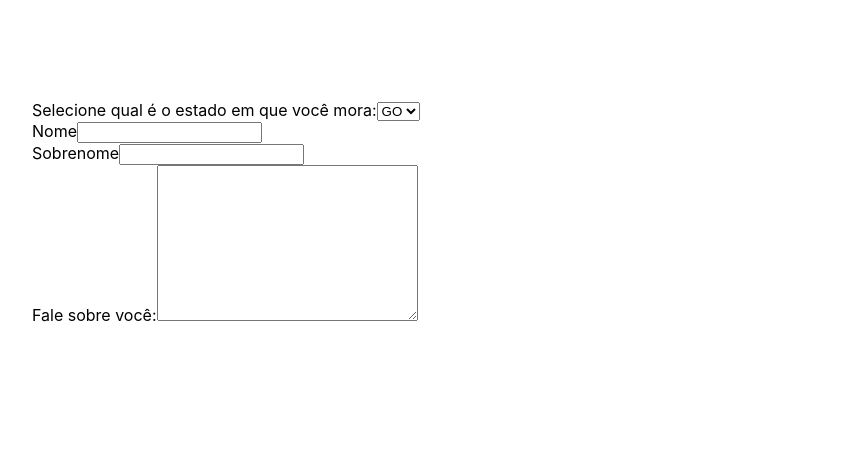
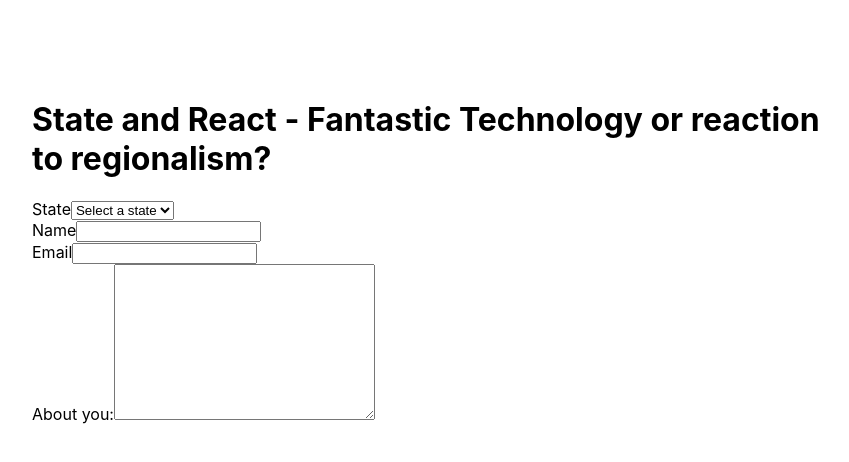
Before and after one commit to lucasiqueira/trybe-exercicios, a React (Create React App) app in the folder 2-front-end/secao-3-componentes-de-estado-eventos-e-formularios-com-react/dia-2-formularios-no-react/my-form-1.0/: page / in a window 1280 px wide. Shown: the top 462 px of the page, without its empty margins (68-917 px from the left). Built offline with nearby package versions, Linux system fonts and the light colour scheme.

Commit message:
feat: controlling all elements

```diff
--- a/2-front-end/secao-3-componentes-de-estado-eventos-e-formularios-com-react/dia-2-formularios-no-react/my-form-1.0/src/components/Form.jsx
+++ b/2-front-end/secao-3-componentes-de-estado-eventos-e-formularios-com-react/dia-2-formularios-no-react/my-form-1.0/src/components/Form.jsx
@@ -6,43 +6,68 @@
 
     this.state = {
       name: '',
+      email: '',
+      state: 'Select a state',
+      aboutyou: '',
     }
   }
 
-  handleNameChange = ({target}) => {
-    this.setState({ name: target.value })
+  handleChange = ({target}) => {
+    const { name, value } = target
+    this.setState({ [name]: value })
+    console.log(value);
   }
 
   render() {
-    const { name } = this.state;
+    const { name, email, state, aboutyou } = this.state;
     return(
-      <form action="">
+      <div>
+        <h1>State and React - Fantastic Technology or reaction to regionalism?</h1>
+        <form>
           <label htmlFor="">
-          Selecione qual é o estado em que você mora:
-          <select name="" id="">
-            <option value="">GO</option>
-            <option value="">MT</option>
-            <option value="">MS</option>
-            <option value="">TO</option>
-            <option value="">DF</option>
+            State
+            <select name="state" id="state" value={ state } onChange={ this.handleChange }>
+              <option value="">Select a state</option>
+              <option value="AL">Alabama</option>
+              <option value="AK">Alaska</option>
+              <option value="AZ">Arizona</option>
+              <option value="AR">Arkansas</option>
+              <option value="TN">Tennessee</option>
+              <option value="TX">Texas</option>
+              <option value="UT">Utah</option>
+              <option value="VT">Vermont</option>
+              <option value="VA">Virginia</option>
+              <option value="WA">Washington</option>
+              <option value="WV">West Virginia</option>
+              <option value="WI">Wisconsin</option>
+              <option value="WY">Wyoming</option>
             </select>
+
           </label>
           <br />
           <label htmlFor="">
-          Nome
-          <input type="text" name="name" value={ name } onChange={ this.handleNameChange }/>
+            Name
+            <input type="text" name="name" value={ name } onChange={ this.handleChange }/>
           </label>
           <br />
           <label htmlFor="">
-          Sobrenome
-          <input type="text" />
+            Email
+            <input type="email" name="email" value={ email } onChange={ this.handleChange } />
           </label>
           <br />
           <label htmlFor="">
-          Fale sobre você:
-          <textarea name="" id="" cols="30" rows="10"></textarea>
+            About you:
+            <textarea
+              name="aboutyou"
+              id="aboutyou"
+              cols="30"
+              rows="10"
+              value ={ aboutyou }
+              onChange={ this.handleChange }
+            />
           </label>
         </form>
+      </div>
     )
   }
 }
```
Lines whose indentation alone changed are shown as unchanged.
